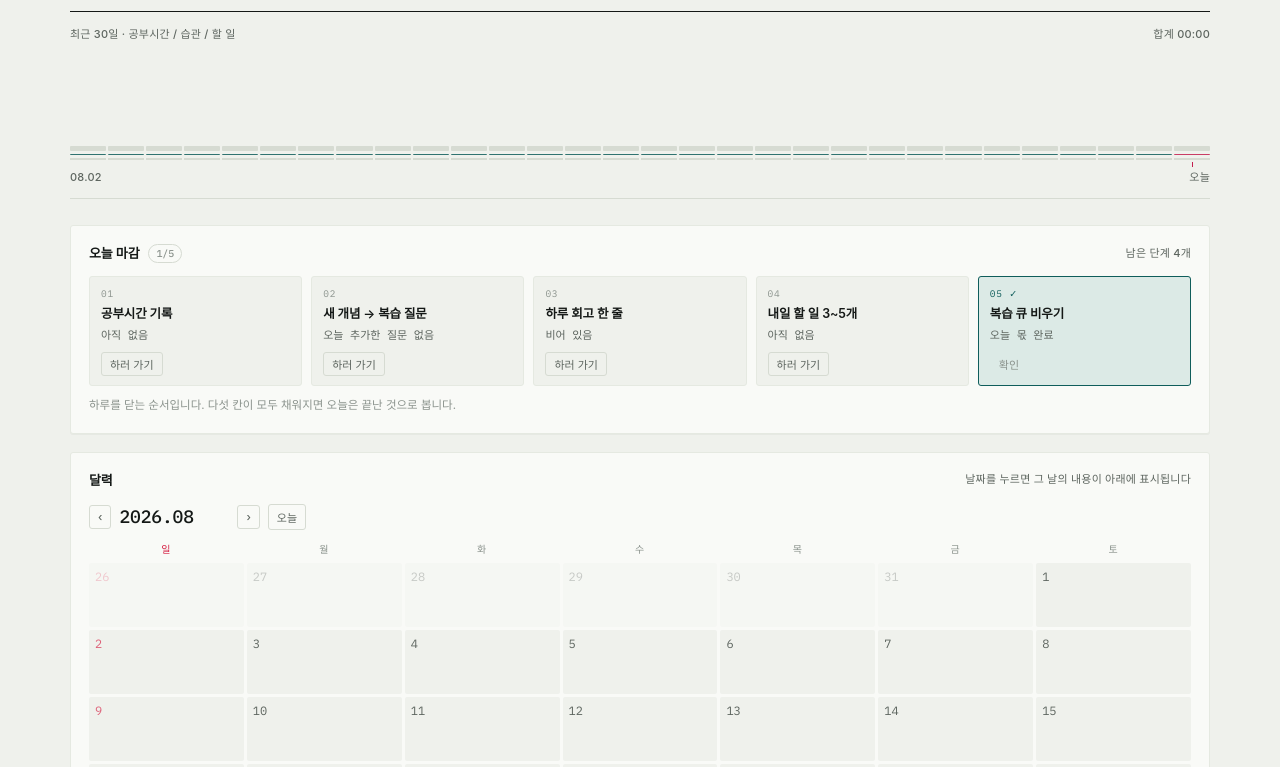
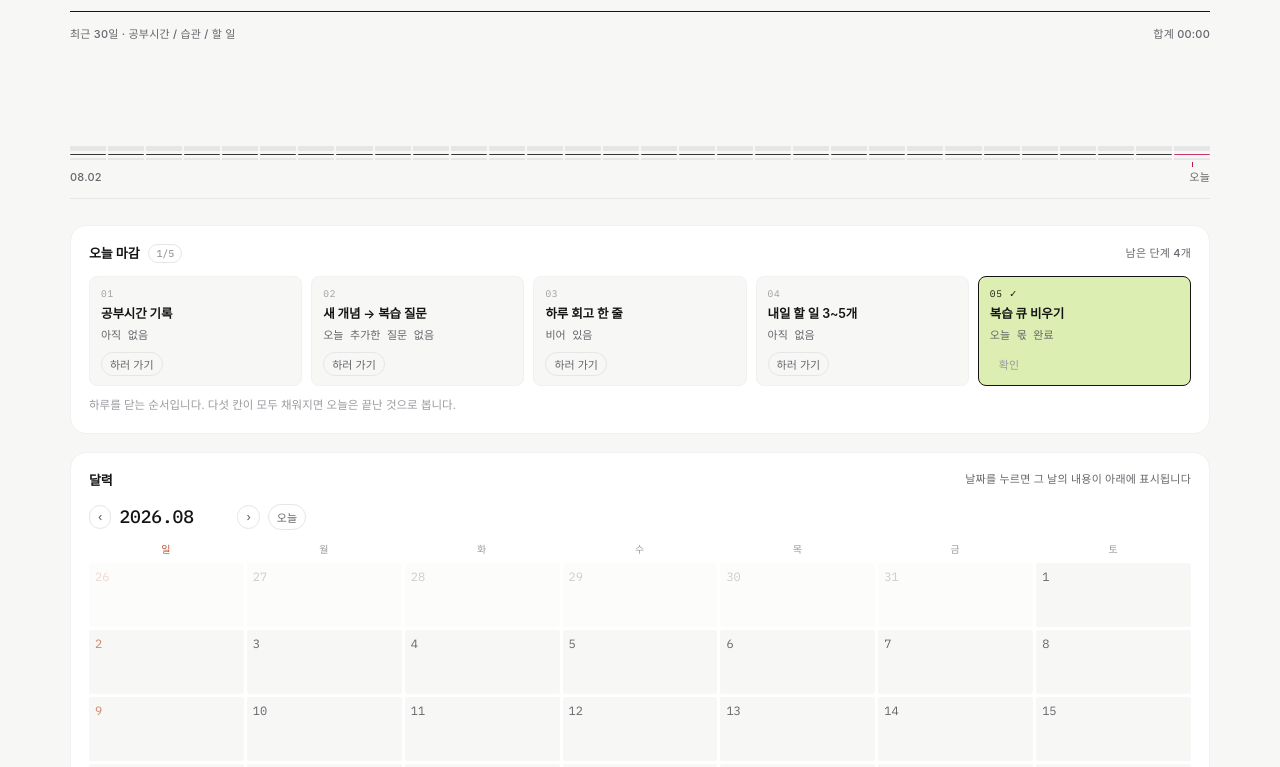
Before and after one commit to Seong-hoCho/Seong-hoCho.github.io, a plain HTML site: page daily-dashboard.html in a window 1280 px wide. Shown: the part 106-873 px from the top of the page. Drawn offline with Linux system fonts and the light colour scheme; a web font is replaced by a local one.

Commit message:
Update UI

```diff
--- a/daily-dashboard.html
+++ b/daily-dashboard.html
@@ -4,7 +4,7 @@
 <meta name="viewport" content="width=device-width, initial-scale=1">
 <title>Daily Dashboard</title>
 <link rel="manifest" href="manifest.json">
-<meta name="theme-color" content="#0F5D5B">
+<meta name="theme-color" content="#141414">
 <link rel="icon" href="icon-192.png">
 <link rel="apple-touch-icon" href="icon-192.png">
 <meta name="apple-mobile-web-app-capable" content="yes">
@@ -23,20 +23,21 @@ if ("serviceWorker" in navigator) {
 
 <style>
 :root{
-  --paper:#EFF1EC; --card:#F9FAF7; --ink:#141816; --ink2:#5D655F; --ink3:#8B938D;
-  --rule:#D6DBD2; --rule2:#E5E9E1;
-  --accent:#0F5D5B; --accent-soft:#DCEAE6; --signal:#C41E4E; --warn:#9A5B06;
-  /* 달력 마크 — 서로 구분되는 다섯 색 */
-  --m-todo:#0E7C6B; --m-ev:#2F6FD0; --m-dl:#D62246; --m-rv:#E8A400; --m-jr:#7B4FBF;
-  --rt-anchor:#0F5D5B; --rt-study:#6B5B95; --rt-flex:#B5650F; --rt-rest:#8B938D; --rt-class:#2F6FD0;
-  --shadow:0 1px 0 rgba(20,24,22,.04); --r:3px;
+  /* Figma 마케팅 시스템 토큰 매핑 — 흑백 에디토리얼 기반 + 파스텔 블록 포인트 */
+  --paper:#F7F7F5; --card:#FFFFFF; --ink:#141414; --ink2:#63666B; --ink3:#9A9CA0;
+  --rule:#E6E6E6; --rule2:#F1F1F1;
+  --accent:#141414; --accent-soft:#DCEEB1; --signal:#C11458; --warn:#9C5024;
+  /* 달력 마크 — 서로 구분되는 다섯 색 (block-lime/navy/coral/cream/lilac 계열에서 파생) */
+  --m-todo:#5C7A29; --m-ev:#4A47A3; --m-dl:#C1512B; --m-rv:#B08900; --m-jr:#7757C9;
+  --rt-anchor:#141414; --rt-study:#7757C9; --rt-flex:#9C5024; --rt-rest:#9A9CA0; --rt-class:#4A47A3;
+  --shadow:none; --r:8px; --r-lg:16px; --r-pill:9999px;
 }
 [data-theme="dark"]{
-  --paper:#0F1311; --card:#171C19; --ink:#E9EDE9; --ink2:#9AA39D; --ink3:#6C756F;
+  --paper:#0F1311; --card:#171C19; --ink:#ECECEC; --ink2:#9AA39D; --ink3:#6C756F;
   --rule:#2A322D; --rule2:#212823;
-  --accent:#4FD1B8; --accent-soft:#17302B; --signal:#FF6B93; --warn:#D9A046;
-  --m-todo:#3FD0B2; --m-ev:#6BA6FF; --m-dl:#FF6B8A; --m-rv:#FFCA45; --m-jr:#BC94FF;
-  --rt-anchor:#4FD1B8; --rt-study:#B7A6E8; --rt-flex:#D9A046; --rt-rest:#6C756F; --rt-class:#6BA6FF;
+  --accent:#C6E88A; --accent-soft:#232A16; --signal:#FF6FA0; --warn:#E0955C;
+  --m-todo:#A8D65C; --m-ev:#8B87E0; --m-dl:#FF8F66; --m-rv:#FFCF4D; --m-jr:#C6A8FF;
+  --rt-anchor:#C6E88A; --rt-study:#C6A8FF; --rt-flex:#E0955C; --rt-rest:#6C756F; --rt-class:#8B87E0;
   --shadow:none;
 }
 *{box-sizing:border-box}
@@ -58,7 +59,7 @@ input:focus-visible,button:focus-visible,select:focus-visible,textarea:focus-vis
 header.top{padding:26px 0 14px;display:flex;align-items:flex-start;gap:16px;flex-wrap:wrap}
 .today-date{font-size:30px;font-weight:600;letter-spacing:-.02em;line-height:1.1}
 .top-actions{margin-left:auto;display:flex;gap:6px;flex-wrap:wrap}
-.ghost{background:transparent;border:1px solid var(--rule);border-radius:var(--r);padding:6px 11px;font-size:12px;font-weight:500;color:var(--ink2)}
+.ghost{background:transparent;border:1px solid var(--rule);border-radius:var(--r-pill);padding:6px 11px;font-size:12px;font-weight:500;color:var(--ink2)}
 .ghost:hover{border-color:var(--ink3);color:var(--ink)}
 .ghost.sm{padding:4px 8px;font-size:11px}
 .dday-strip{display:flex;gap:18px;flex-wrap:wrap;align-items:baseline;margin-top:10px}
@@ -81,7 +82,7 @@ header.top{padding:26px 0 14px;display:flex;align-items:flex-start;gap:16px;flex
 .tip{position:fixed;z-index:60;background:var(--ink);color:var(--paper);padding:7px 10px;border-radius:var(--r);font-size:11px;pointer-events:none;opacity:0;transition:opacity .1s;font-family:"IBM Plex Mono",monospace;white-space:pre;line-height:1.5}
 
 .grid{display:grid;grid-template-columns:1fr 1fr;gap:18px}
-.card{background:var(--card);border:1px solid var(--rule2);border-radius:var(--r);padding:17px 18px 18px;box-shadow:var(--shadow)}
+.card{background:var(--card);border:1px solid var(--rule2);border-radius:var(--r-lg);padding:17px 18px 18px;box-shadow:var(--shadow)}
 .card>h2{margin:0 0 13px;font-size:13px;font-weight:600;letter-spacing:-.01em;display:flex;align-items:center;gap:9px;flex-wrap:wrap}
 .card>h2 .count{font-family:"IBM Plex Mono",monospace;font-size:10px;color:var(--ink3);border:1px solid var(--rule);border-radius:20px;padding:1px 7px;font-weight:500}
 .card>h2 .count.due{color:var(--signal);border-color:var(--signal)}
@@ -96,11 +97,11 @@ input[type=text],input[type=date],input[type=time],input[type=number],input[type
 input::placeholder,textarea::placeholder{color:var(--ink3)}
 textarea{width:100%;resize:vertical;line-height:1.75}
 .grow{flex:1}
-.btn{background:var(--accent);color:var(--card);border:none;border-radius:var(--r);padding:7px 14px;font-size:13px;font-weight:500}
+.btn{background:var(--accent);color:var(--card);border:none;border-radius:var(--r-pill);padding:7px 14px;font-size:13px;font-weight:500}
 [data-theme="dark"] .btn{color:#0F1311}
 .btn:hover{filter:brightness(1.08)}
 .btn.sm{padding:5px 10px;font-size:12px}
-.icon-btn{background:none;border:none;color:var(--ink3);padding:2px 5px;font-size:13px;line-height:1;border-radius:var(--r)}
+.icon-btn{background:none;border:none;color:var(--ink3);padding:2px 5px;font-size:13px;line-height:1;border-radius:var(--r-pill)}
 .icon-btn:hover{color:var(--signal);background:var(--paper)}
 
 /* ── 달력 ───────────────────────────────── */
@@ -276,7 +277,7 @@ code{font-family:"IBM Plex Mono",monospace;font-size:11.5px;background:var(--pap
 
 .sheet{position:fixed;inset:0;background:rgba(20,24,22,.42);display:none;z-index:50;padding:20px;overflow:auto}
 .sheet.on{display:block}
-.sheet-in{max-width:540px;margin:56px auto;background:var(--card);border:1px solid var(--rule);border-radius:var(--r);padding:22px 24px 24px}
+.sheet-in{max-width:540px;margin:56px auto;background:var(--card);border:1px solid var(--rule);border-radius:var(--r-lg);padding:22px 24px 24px}
 .sheet-in h3{margin:0 0 4px;font-size:16px;font-weight:600}
 .field{margin-top:16px}
 .field label{display:block;font-size:12px;color:var(--ink2);margin-bottom:5px}
@@ -288,7 +289,7 @@ code{font-family:"IBM Plex Mono",monospace;font-size:11.5px;background:var(--pap
 
 /* ── 루틴 ───────────────────────────────── */
 .rt-toolbar{display:flex;gap:6px;flex-wrap:wrap;margin-bottom:11px}
-.rt-toolbar button{background:transparent;border:1px solid var(--rule);border-radius:var(--r);padding:5px 11px;font-size:11.5px;font-weight:500;color:var(--ink2);display:inline-flex;align-items:center;gap:6px}
+.rt-toolbar button{background:transparent;border:1px solid var(--rule);border-radius:var(--r-pill);padding:5px 11px;font-size:11.5px;font-weight:500;color:var(--ink2);display:inline-flex;align-items:center;gap:6px}
 .rt-toolbar button:hover{border-color:var(--ink3)}
 .rt-toolbar button.on{background:var(--ink);color:var(--card);border-color:var(--ink)}
 .rt-sw{display:inline-block;width:8px;height:8px;border-radius:50%}
@@ -321,7 +322,7 @@ code{font-family:"IBM Plex Mono",monospace;font-size:11.5px;background:var(--pap
 .close-step .cs{font-family:"IBM Plex Mono",monospace;font-size:11px;color:var(--ink2);
   white-space:nowrap;overflow:hidden;text-overflow:ellipsis}
 .close-step .cgo{margin-top:4px;align-self:flex-start;background:transparent;
-  border:1px solid var(--rule);border-radius:var(--r);padding:3px 8px;font-size:11px;color:var(--ink2)}
+  border:1px solid var(--rule);border-radius:var(--r-pill);padding:3px 8px;font-size:11px;color:var(--ink2)}
 .close-step .cgo:hover{border-color:var(--ink3);color:var(--ink)}
 .close-step.ok .cgo{border-color:transparent;color:var(--ink3)}
 .close-note{margin-top:11px;font-size:11.5px;color:var(--ink3)}
```
